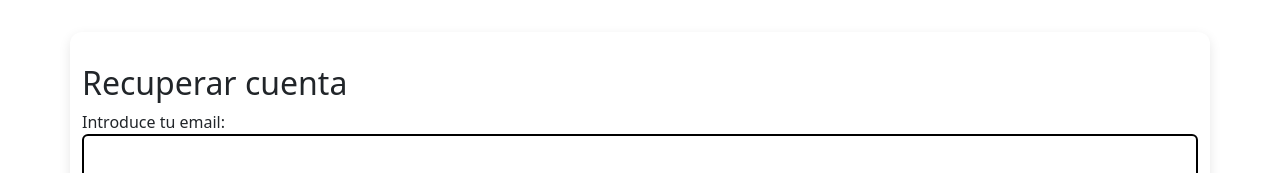
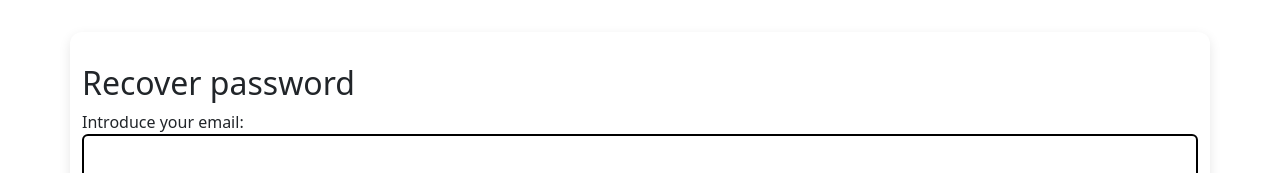
Before and after one commit to santiagen25/nextest-frontend, a React (Create React App) app: page /reset-password in a window 1280 px wide. Shown: the top 173 px of the page. Built offline with nearby package versions, Linux system fonts and the light colour scheme.

Commit message:
mas traducciones añadidas

```diff
--- a/src/locales/en/translation.json
+++ b/src/locales/en/translation.json
@@ -9,6 +9,15 @@
 		"recordarme": "Remember me",
 		"entrar": "Log in",
 		"passwdOlvidada": "Have you forgoten your password?",
-		"noTienesCuenta?": "Don't have an account?"
+		"noTienesCuenta?": "Don't have an account?",
+		"resetpasswd": "Reset Password",
+		"registrarse": "Register"
+	},
+	"recoverAccount": {
+		"tituloRecuperar": "Recover password",
+		"introduceEmail": "Introduce your email"
+	},
+	"dashboard": {
+		"bienvenido": "Welcome!"
 	}
 }
--- a/src/locales/es/translation.json
+++ b/src/locales/es/translation.json
@@ -9,6 +9,15 @@
 		"recordarme": "Recordarme",
 		"entrar": "Entrar",
 		"passwdOlvidada": "¿Has olvidado tu contraseña?",
-		"noTienesCuenta?": "¿No tienes cuenta?"
+		"noTienesCuenta?": "¿No tienes cuenta?",
+		"resetpasswd": "Resetear contraseña",
+		"registrarse": "Registrarse"
+	},
+	"recoverAccount": {
+		"tituloRecuperar": "Recuperar contraseña",
+		"introduceEmail": "Introduce tu email"
+	},
+	"dashboard": {
+		"bienvenido": "¡Bienvenido!"
 	}
 }
--- a/src/pages/Dashboard.js
+++ b/src/pages/Dashboard.js
@@ -1,4 +1,3 @@
-// src/pages/Dashboard.js
 import React from 'react';
 import { useTranslation } from 'react-i18next';
 
@@ -7,7 +6,7 @@ export default function Dashboard() {
 
 	return (
 		<div style={{ padding: '2rem' }}>
-			<h1>Bienvenido al Dashboard</h1>
+			<h1>{t('dashboard.bienvenido')}</h1>
 			<p>Aquí podrás ver el resumen de tu actividad.</p>
 
 			{/* Aquí puedes meter widgets, estadísticas, etc. */}
--- a/src/pages/Login.js
+++ b/src/pages/Login.js
@@ -12,7 +12,7 @@ export default function Login() {
 	const [password, setPassword] = useState('');
 	const [rememberMe, setRememberMe] = useState('');
 	const [error, setError] = useState('');
-	const [success, setSuccess] = useState(false);
+	const [setSuccess] = useState(false);
 	const navigate = useNavigate();
 
 	const recaptchaRef = React.useRef();
@@ -55,7 +55,7 @@ export default function Login() {
 					<LinkInLoginsRegisters
 						text={t('login.noTienesCuenta?')}
 						url="/register-client"
-						linkText="Register"
+						linkText={t('login.registrarse')}
 						classParent={"mb-5"}
 					/>
 					<div>
@@ -103,7 +103,7 @@ export default function Login() {
 							<LinkInLoginsRegisters
 								text={t('login.passwdOlvidada')}
 								url="/reset-password"
-								linkText="Reset Password"
+								linkText={t('login.resetpasswd')}
 								classParent={"mb-5 mt-4 d-flex justify-content-center"}
 							/>
 
@@ -118,10 +118,7 @@ export default function Login() {
 							<div className="d-flex justify-content-end mt-4">
 								<button type="submit">{t('login.entrar')}</button>
 							</div>
-
-							{error && <p style={{ color: 'red' }}>{error}</p>}
 						</form>
-
 						{error && <p style={{ color: 'red' }}>{error}</p>}
 					</div>
 				</div>
--- a/src/pages/RecoverAccount.js
+++ b/src/pages/RecoverAccount.js
@@ -1,6 +1,8 @@
 import React, { useState } from 'react';
+import { useTranslation } from 'react-i18next';
 
 export default function RecoverAccount() {
+	const { t } = useTranslation();
 	const [email, setEmail] = useState('');
 	const [message, setMessage] = useState('');
 
@@ -26,9 +28,9 @@ export default function RecoverAccount() {
 
 	return (
 		<div className="container">
-      <h2>Recuperar cuenta</h2>
+			<h2>{t('recoverAccount.tituloRecuperar')}</h2>
 			<form onSubmit={handleSubmit}>
-        <label>Introduce tu email:</label>
+				<label>{t('recoverAccount.introduceEmail')}:</label>
 				<input type="email" value={email} onChange={(e) => setEmail(e.target.value)} required />
 				<button type="submit">Enviar enlace</button>
 			</form>
```
Also changed, not shown: 2 other files (tests, documents, lock files or other folders). Lines whose indentation alone changed are shown as unchanged.
